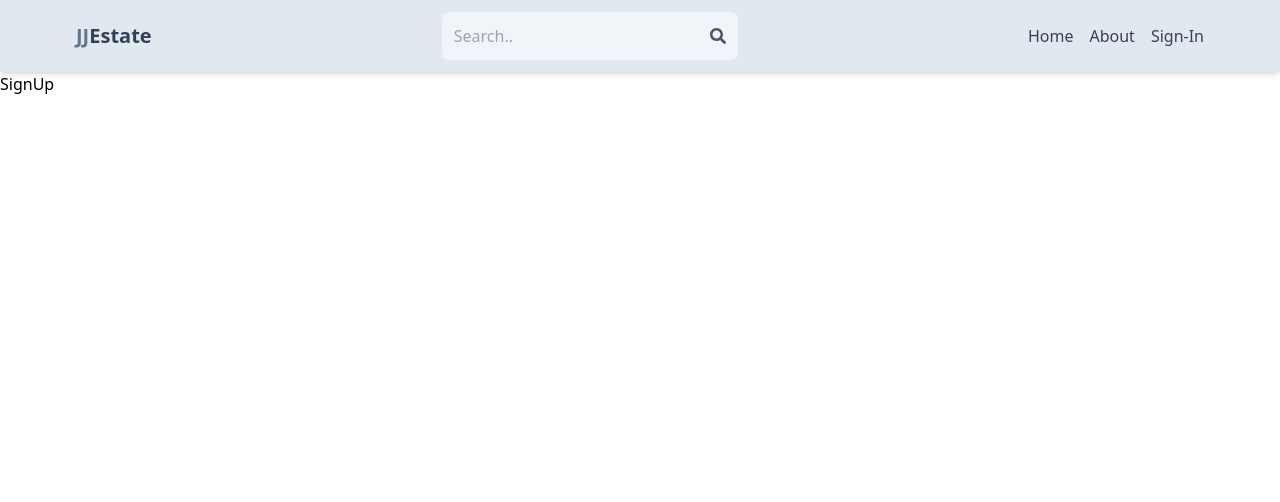
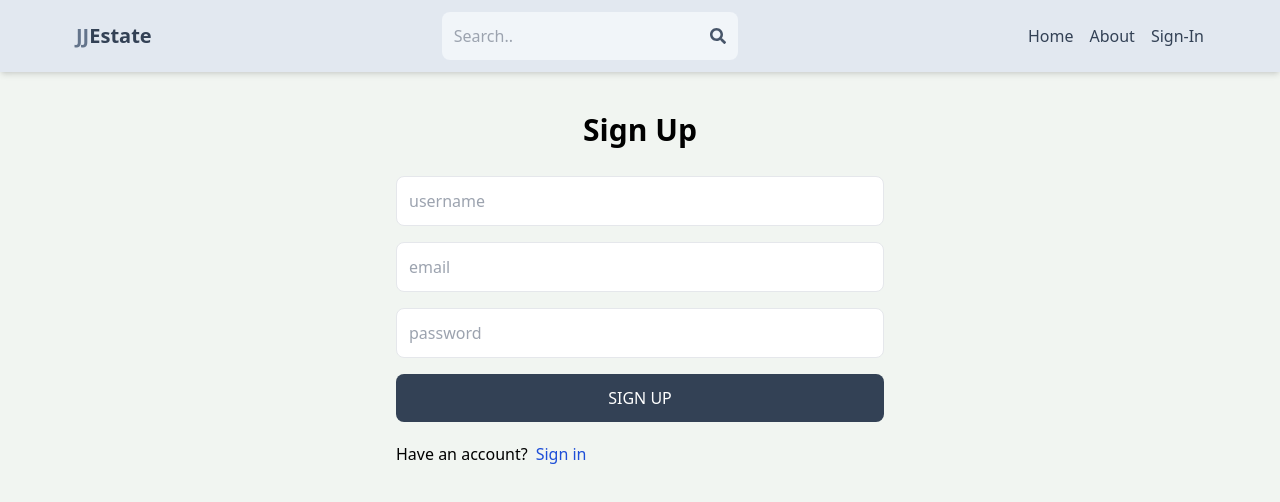
Before and after one commit to Jenesha20/Real-Estate, a React (Vite) app in the folder client/: page /sign-up in a window 1280 px wide. Shown: the top 502 px of the page. Built offline with nearby package versions, Linux system fonts and the light colour scheme.

Commit message:
complete signup page review

```diff
--- a/client/src/index.css
+++ b/client/src/index.css
@@ -1,3 +1,6 @@
 @tailwind base;
 @tailwind components;
 @tailwind utilities;
+body{
+    background-color: rgb(241, 245, 241);
+}
--- a/client/src/pages/SignUp.jsx
+++ b/client/src/pages/SignUp.jsx
@@ -1,7 +1,21 @@
-import React from 'react'
+import {Link} from 'react-router-dom';
 
 export default function SignUp() {
   return (
-    <div>SignUp</div>
+    <div className='p-3 max-w-lg mx-auto'>
+      <h1 className='text-3xl text-center font-semibold my-7'>Sign Up</h1>
+      <form className='flex flex-col gap-4'>
+        <input type='text' placeholder='username' className='border p-3 rounded-lg' id='username'/>
+        <input type='email' placeholder='email' className='border p-3 rounded-lg' id='email'/>
+        <input type='password' placeholder='password' className='border p-3 rounded-lg' id='password'/>
+        <button className='bg-slate-700 text-white p-3 rounded-lg uppercase hover:opacity-95 disabled:opacity-80'>Sign Up</button>
+      </form>
+      <div className='flex gap-2 mt-5'>
+        <p>Have an account?</p>
+        <Link to={"/sign-in"}>
+          <span className='text-blue-700'>Sign in</span>
+        </Link>
+      </div>
+    </div>
   )
 }
```
